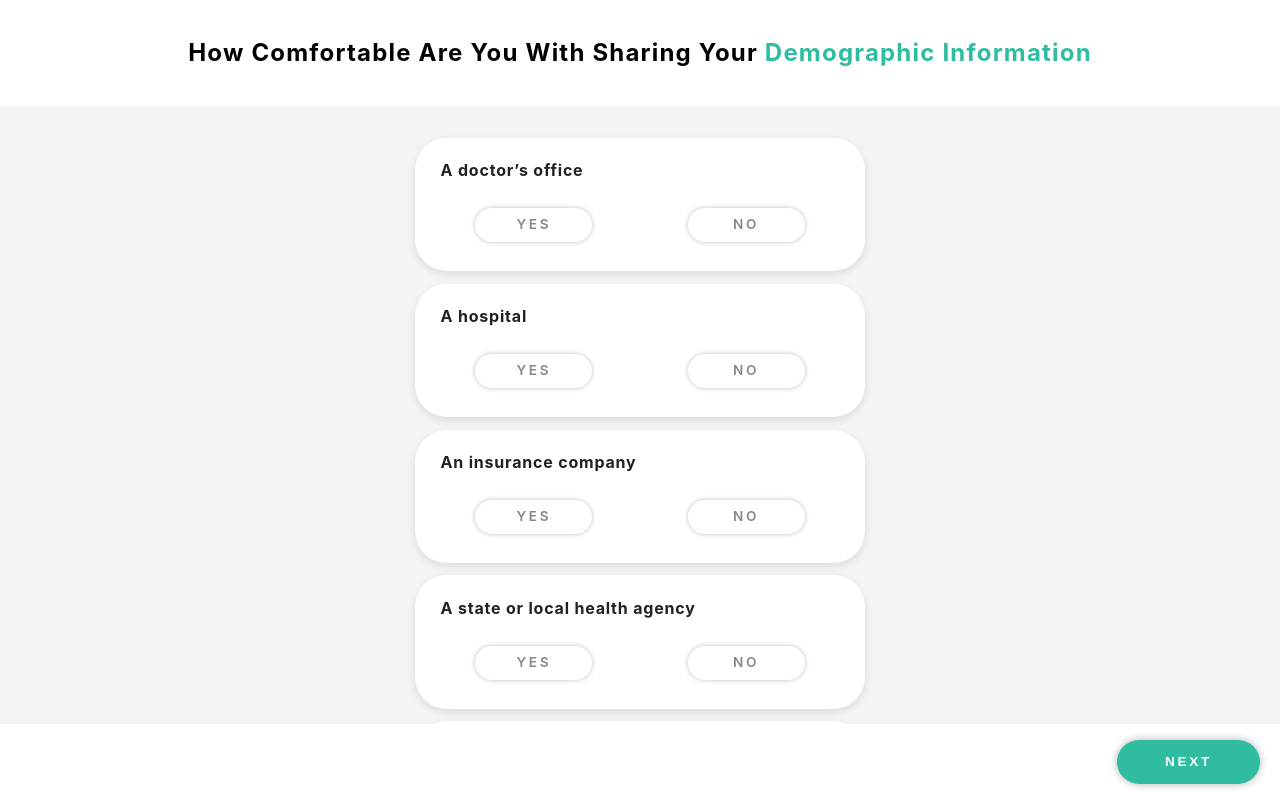
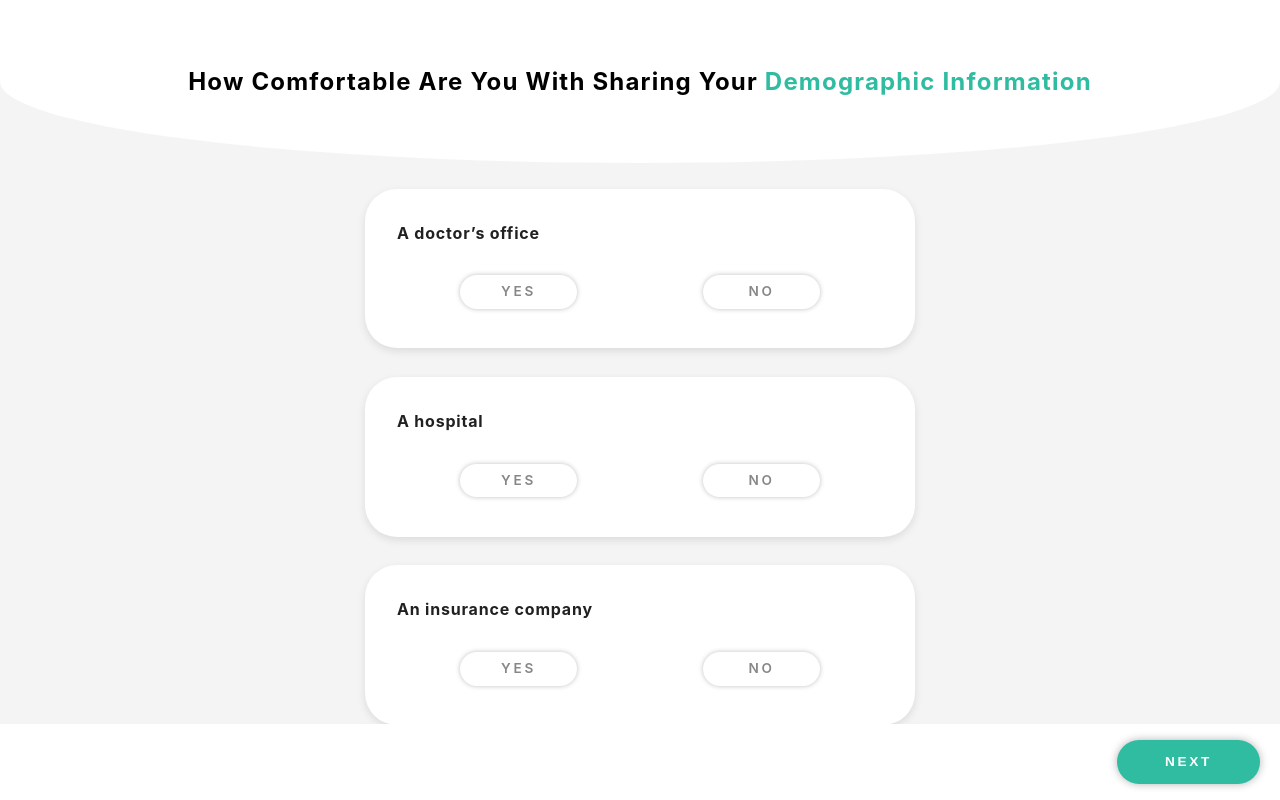
Before and after one commit to huzhx/baseline-preference, a React (Create React App) app: page /baseline-preference in a window 1280 px wide. Both pictures are taken after a click on the button "NEXT". Shown: the top 800 px of the page. Built offline with nearby package versions, Linux system fonts and the light colour scheme.

Commit message:
update BaselinePreferenceForm component

```diff
--- a/src/BaselinePreferenceForm.js
+++ b/src/BaselinePreferenceForm.js
@@ -5,6 +5,8 @@ import styles from './BaselinePreferenceForm.module.css';
 import BaselinePreferenceFormElement from './BaselinePreferenceFormElement';
 import Button from './Button';
 import { useScrollPosition } from './UseScrollPosition';
+import Header from './Header';
+import Footer from './Footer';
 
 const BaselinePreferenceForm = ({ cb }) => {
   const { dataElement } = useParams();
@@ -123,24 +125,13 @@ const BaselinePreferenceForm = ({ cb }) => {
 
   return (
     <div className={styles.baseline_preference_form}>
-      <div className={styles.baseline_preference_form__header}>
-        <div>
-          How Comfortable are you with sharing your{' '}
-          <span className={styles['baseline_preference_form__header--highlighted']}>
-            {dataElement.split('-').join(' ')} Information
-          </span>
-        </div>
+      <Header title="How Comfortable are you with sharing your" highlights={dataElement.split('-').join(' ')} />
+      <div className={styles.baseline_preference_form__body}>
+        <div className={styles.baseline_preference_form__content}>{baselinePreferenceFormElements}</div>
       </div>
-      <div className={styles.baseline_preference_form__body}>{baselinePreferenceFormElements}</div>
-      <div
-        className={
-          sticky
-            ? [styles.baseline_preference_form__footer, styles['baseline_preference_form__footer--hide']].join(' ')
-            : styles.baseline_preference_form__footer
-        }
-      >
+      <Footer alignContentEvenly={false} sticky={sticky}>
         <Button label={buttonLabel} handleClick={handleClick} />
-      </div>
+      </Footer>
     </div>
   );
 };
--- a/src/BaselinePreferenceForm.module.css
+++ b/src/BaselinePreferenceForm.module.css
@@ -4,51 +4,19 @@
   justify-content: center;
   flex-wrap: nowrap;
   background-color: var(--background-color-dark);
+  min-width: 350px;
 }
 
-.baseline_preference_form__header {
+.baseline_preference_form__body {
+  flex-grow: 1;
   display: flex;
   flex-direction: column;
   justify-content: center;
-  align-items: center;
-  padding: 1.5em 1.8em;
-  margin-bottom: 0.8em;
-  background-color: var(--background-color-light);
-  text-transform: capitalize;
-  font-size: 1.5rem;
-  font-weight: 650;
-  line-height: 1.4em;
-  letter-spacing: 0.05em;
-  flex-shrink: 0;
-  width: 100%;
-  top: 0;
 }
 
-.baseline_preference_form__header--highlighted {
-  color: var(--primary-color);
+.baseline_preference_form__content {
+  width: 85%;
+  max-width: 550px;
+  align-self: center;
+  margin: 0.8em 1.5em 5.8em 1.5em;
 }
-
-.baseline_preference_form__body {
-  overflow: auto;
-  flex-grow: 1;
-  padding: 0 2em;
-  margin-bottom: 5.8em;
-}
-
-.baseline_preference_form__footer {
-  display: flex;
-  justify-content: flex-end;
-  background-color: var(--background-color-light);
-  margin-top: 0.8em;
-  position: fixed;
-  max-height: 5em;
-  width: 100%;
-  bottom: 0;
-  flex-shrink: 0;
-  transition: transform 400ms ease-in;
-  transform: translateY(0);
-}
-
-.baseline_preference_form__footer--hide {
-  transform: translateY(100%);
-}
--- a/src/BaselinePreferenceFormElement.js
+++ b/src/BaselinePreferenceFormElement.js
@@ -13,8 +13,9 @@ const BaselinePreferenceFormElement = ({ label, options, curCheckedValue, handle
               ? [
                   styles.baseline_preference_form_element__buttons__label,
                   styles['baseline_preference_form_element__buttons__label--checked'],
+                  styles.ripple,
                 ].join(' ')
-              : styles.baseline_preference_form_element__buttons__label
+              : [styles.baseline_preference_form_element__buttons__label, styles.ripple].join(' ')
           }
         >
           {option}
--- a/src/BaselinePreferenceFormElement.module.css
+++ b/src/BaselinePreferenceFormElement.module.css
@@ -1,10 +1,9 @@
 .baseline_preference_form_element__container {
+  align-self: center;
   display: flex;
   flex-direction: column;
-  min-width: 290px;
-  max-width: 450px;
-  margin: 0.8em auto;
-  padding: 0.8em 0.8em;
+  margin: 0.8em 0 1.8em 0;
+  padding: 1.2em 2em;
   background-color: var(--background-color-light);
   border-radius: 2em;
   box-shadow: var(--box-shadow);
@@ -13,7 +12,7 @@
 .baseline_preference_form_element__label {
   display: flex;
   justify-content: flex-start;
-  margin: 0.5em 0.8em;
+  padding: 0.8em 0;
   color: var(--primary-text-color);
   font-size: 1rem;
   font-weight: 650;
@@ -24,8 +23,7 @@
 .baseline_preference_form_element__buttons {
   display: flex;
   justify-content: space-around;
-  margin-top: 1em;
-  margin-bottom: 1em;
+  padding: 1em 0;
 }
 
 .baseline_preference_form_element__buttons__input {
@@ -55,11 +53,36 @@
   background-color: var(--primary-color-light-extra);
 }
 
-.baseline_preference_form_element__buttons label:active {
-  background-color: var(--primary-color-light);
-}
-
 .baseline_preference_form_element__buttons__label--checked {
   color: var(--primary-color);
   box-shadow: var(--button-box-shadow-primay);
 }
+
+.ripple {
+  position: relative;
+  overflow: hidden;
+  transform: translate3d(0, 0, 0);
+}
+
+.ripple:after {
+  content: '';
+  display: block;
+  position: absolute;
+  width: 100%;
+  height: 100%;
+  top: 0;
+  left: 0;
+  pointer-events: none;
+  background-image: radial-gradient(circle, #fff 10%, transparent 10.01%);
+  background-repeat: no-repeat;
+  background-position: 50%;
+  transform: scale(10, 10);
+  opacity: 0;
+  transition: transform 0.5s, opacity 1s;
+}
+
+.ripple:active:after {
+  transform: scale(0, 0);
+  opacity: 0.3;
+  transition: 0s;
+}
```
